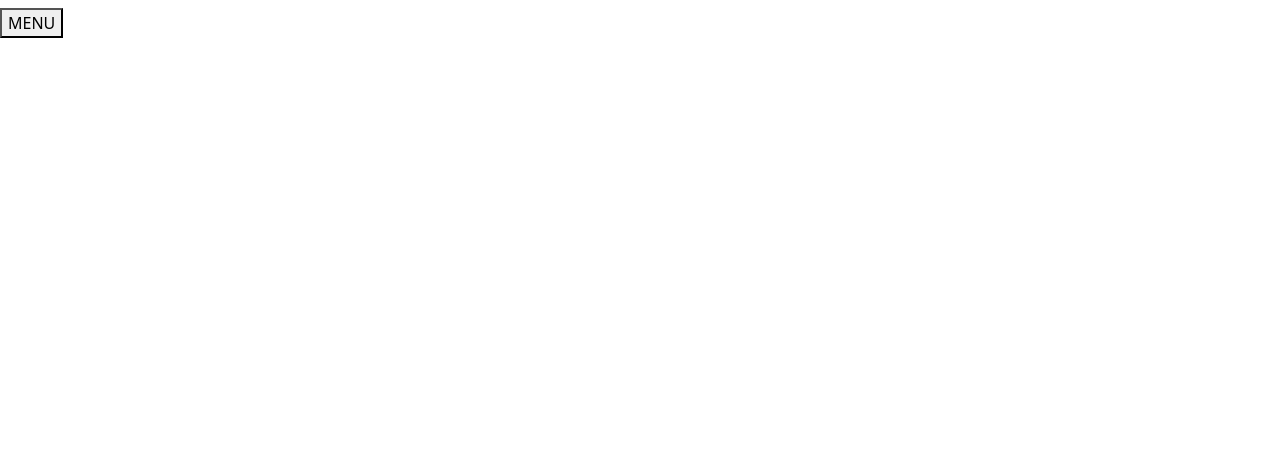
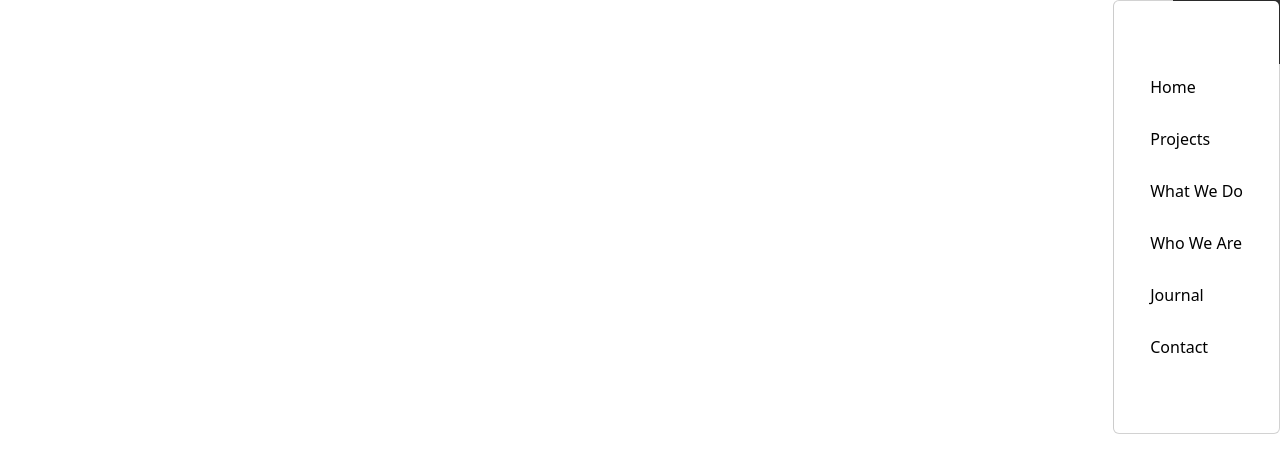
Before and after one commit to brookebusteed/menu-cc, a plain HTML site: page index.html in a window 1280 px wide. Both pictures are taken after a click on the button "MENU". Drawn offline with nearby package versions, Linux system fonts and the light colour scheme.

Commit message:
Edited the interaction

```diff
--- a/index.html
+++ b/index.html
@@ -11,7 +11,44 @@
       crossorigin="anonymous"
     />
 
-    <style></style>
+    <style>
+      .navbar {
+        position: fixed;
+        top: 0;
+        right: 0;
+        background-color: #333;
+        padding: 10px 20px;
+      }
+      .menu-button {
+        color: white;
+        background-color: #333;
+        padding: 10px;
+        border: none;
+      }
+      .dropdown-menu {
+        position: fixed;
+        top: 0px;
+        right: -250px;
+        background-color: white;
+        border-left: 1px solid #ccc;
+        list-style: none;
+        padding: 50px 20px;
+        transition: right 0.3s ease-in-out;
+      }
+      .dropdown-menu.show {
+        right: 0;
+      }
+      .dropdown-menu li {
+        margin: 20px 0;
+      }
+      .dropdown-menu a {
+        text-decoration: none;
+        color: black;
+      }
+      .dropdown-menu li a:hover {
+        background-color: #f0f0f0;
+      }
+    </style>
   </head>
   <body>
     <header>
@@ -28,7 +65,23 @@
       </nav>
     </header>
 
-    <script></script>
+    <script>
+      //function showMenu(event) {
+      //event.preventDefault();
+      //event.target.innerHTML = "show";
+      //}
+
+      //let followClick = document.querySelector(".menu-button");
+      //followClick.addEventListener("click", showMenu);
+
+      document
+        .querySelector(".menu-button")
+        .addEventListener("click", function (event) {
+          event.preventDefault();
+          let dropdownMenu = document.querySelector(".dropdown-menu");
+          dropdownMenu.classList.toggle("show");
+        });
+    </script>
 
     <script
       src="https://cdn.jsdelivr.net/npm/@popperjs/core@2.11.8/dist/umd/popper.min.js"
```
